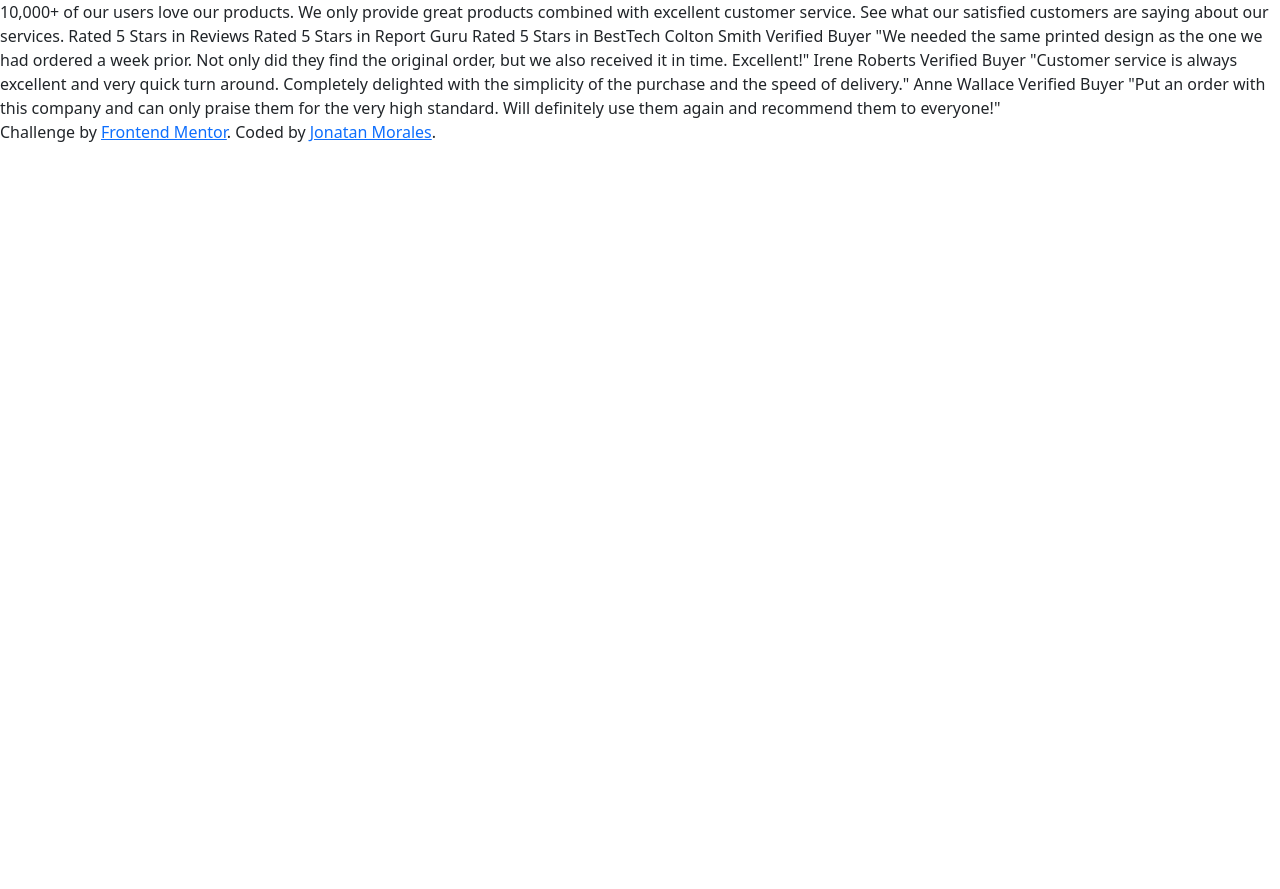
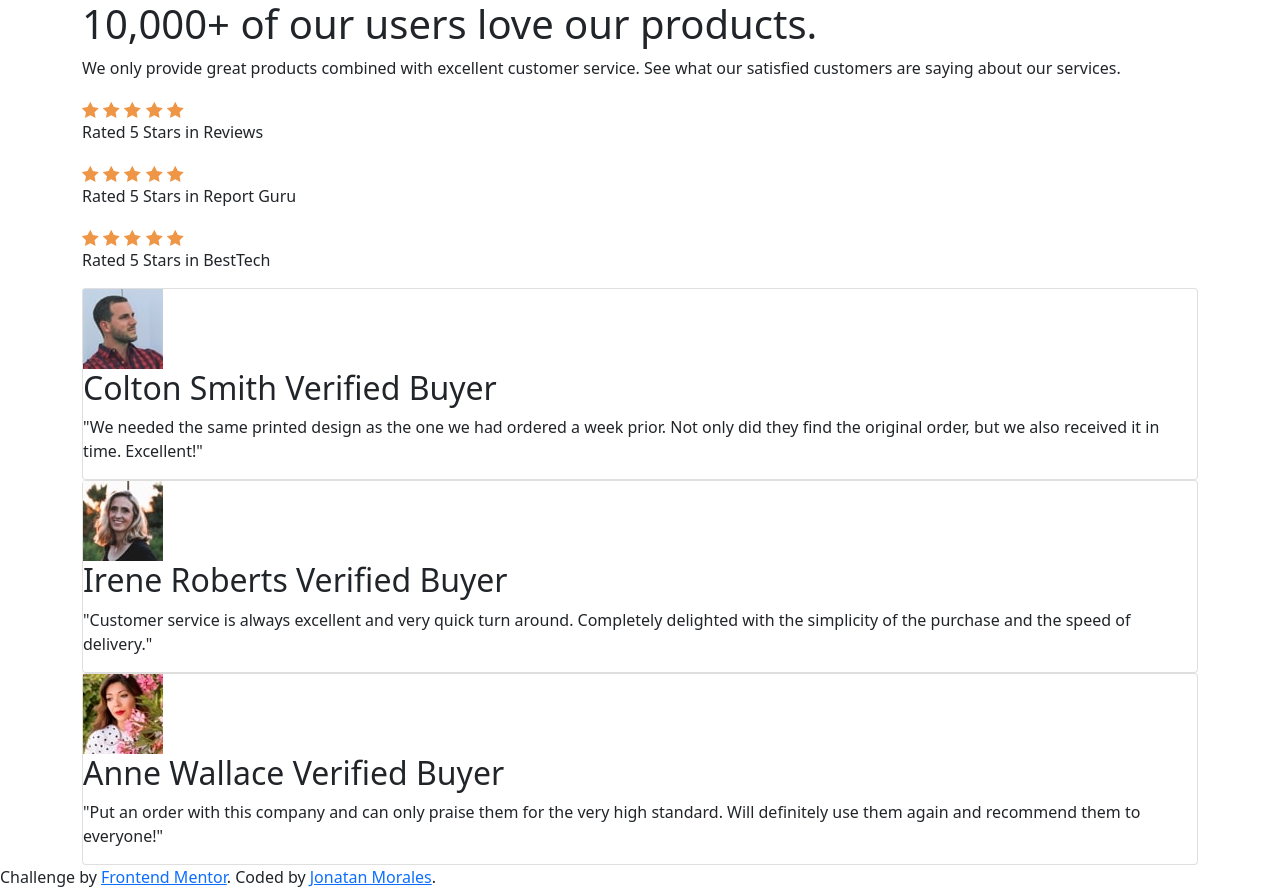
Before and after one commit to DevJonatanMorales/social-proof-section-master, a plain HTML site: page index.html in a window 1280 px wide. Before the commit the page ends 800 px from the top, so only its background shows below. Drawn offline with nearby package versions, Linux system fonts and the light colour scheme.

Commit message:
estructura

```diff
--- a/index.html
+++ b/index.html
@@ -33,17 +33,188 @@
     <link rel="stylesheet" href="./css/main.css" />
   </head>
   <body>
-    10,000+ of our users love our products. We only provide great products
-    combined with excellent customer service. See what our satisfied customers
-    are saying about our services. Rated 5 Stars in Reviews Rated 5 Stars in
-    Report Guru Rated 5 Stars in BestTech Colton Smith Verified Buyer "We needed
-    the same printed design as the one we had ordered a week prior. Not only did
-    they find the original order, but we also received it in time. Excellent!"
-    Irene Roberts Verified Buyer "Customer service is always excellent and very
-    quick turn around. Completely delighted with the simplicity of the purchase
-    and the speed of delivery." Anne Wallace Verified Buyer "Put an order with
-    this company and can only praise them for the very high standard. Will
-    definitely use them again and recommend them to everyone!"
+    <!--    <div class="bg_img">
+      <img
+        class="img img-top"
+        src="./assets/images/bg-pattern-top-desktop.svg"
+        alt="bg pattern top desktop"
+      />
+      <img
+        class="img img-bottom"
+        src="./assets/images/bg-pattern-bottom-desktop.svg"
+        alt="bg pattern bottom"
+      />
+    </div>-->
+    <div class="container">
+      <!-- comentario principal -->
+      <main class="main">
+        <h1 class="main__title">10,000+ of our users love our products.</h1>
+        <p class="main__info">
+          We only provide great products combined with excellent customer
+          service. See what our satisfied customers are saying about our
+          services.
+        </p>
+      </main>
+
+      <aside class="aside">
+        <div class="status">
+          <!-- comentario rated 1 -->
+          <div class="rated">
+            <img
+              src="./assets/images/icon-star.svg"
+              alt="icon star"
+              class="icon__rated"
+            />
+            <img
+              src="./assets/images/icon-star.svg"
+              alt="icon star"
+              class="icon__rated"
+            />
+            <img
+              src="./assets/images/icon-star.svg"
+              alt="icon star"
+              class="icon__rated"
+            />
+            <img
+              src="./assets/images/icon-star.svg"
+              alt="icon star"
+              class="icon__rated"
+            />
+            <img
+              src="./assets/images/icon-star.svg"
+              alt="icon star"
+              class="icon__rated"
+            />
+          </div>
+          <p class="text__rated">Rated 5 Stars in Reviews</p>
+        </div>
+
+        <!-- comentario rated 2 -->
+        <div class="status">
+          <div class="rated">
+            <img
+              src="./assets/images/icon-star.svg"
+              alt="icon star"
+              class="icon__rated"
+            />
+            <img
+              src="./assets/images/icon-star.svg"
+              alt="icon star"
+              class="icon__rated"
+            />
+            <img
+              src="./assets/images/icon-star.svg"
+              alt="icon star"
+              class="icon__rated"
+            />
+            <img
+              src="./assets/images/icon-star.svg"
+              alt="icon star"
+              class="icon__rated"
+            />
+            <img
+              src="./assets/images/icon-star.svg"
+              alt="icon star"
+              class="icon__rated"
+            />
+          </div>
+          <p class="text__rated">Rated 5 Stars in Report Guru</p>
+        </div>
+
+        <!-- comentario rated 3 -->
+        <div class="status">
+          <div class="rated">
+            <img
+              src="./assets/images/icon-star.svg"
+              alt="icon star"
+              class="icon__rated"
+            />
+            <img
+              src="./assets/images/icon-star.svg"
+              alt="icon star"
+              class="icon__rated"
+            />
+            <img
+              src="./assets/images/icon-star.svg"
+              alt="icon star"
+              class="icon__rated"
+            />
+            <img
+              src="./assets/images/icon-star.svg"
+              alt="icon star"
+              class="icon__rated"
+            />
+            <img
+              src="./assets/images/icon-star.svg"
+              alt="icon star"
+              class="icon__rated"
+            />
+          </div>
+          <p class="text__rated">Rated 5 Stars in BestTech</p>
+        </div>
+      </aside>
+      <div class="profiles">
+        <!-- comentario section 1 -->
+        <section class="card">
+          <header class="card__header">
+            <img
+              src="./assets/images/image-colton.jpg"
+              alt="image de colton"
+              class="img__profile"
+            />
+            <h2 class="card__title">
+              Colton Smith
+              <span class="text__color"> Verified Buyer </span>
+            </h2>
+          </header>
+          <p class="card__info">
+            "We needed the same printed design as the one we had ordered a week
+            prior. Not only did they find the original order, but we also
+            received it in time. Excellent!"
+          </p>
+        </section>
+
+        <!-- comentario section 2 -->
+        <section class="card">
+          <header class="card__header">
+            <img
+              src="./assets/images/image-irene.jpg"
+              alt="image irene"
+              class="img__profile"
+            />
+            <h2 class="card__title">
+              Irene Roberts
+              <span class="text__color"> Verified Buyer </span>
+            </h2>
+          </header>
+          <p class="card__info">
+            "Customer service is always excellent and very quick turn around.
+            Completely delighted with the simplicity of the purchase and the
+            speed of delivery."
+          </p>
+        </section>
+
+        <!-- comentario section 3 -->
+        <section class="card">
+          <header class="card__header">
+            <img
+              src="./assets/images/image-anne.jpg"
+              alt="image anne"
+              class="img__profile"
+            />
+            <h2 class="card__title">
+              Anne Wallace
+              <span class="text__color"> Verified Buyer </span>
+            </h2>
+          </header>
+          <p class="card__info">
+            "Put an order with this company and can only praise them for the
+            very high standard. Will definitely use them again and recommend
+            them to everyone!"
+          </p>
+        </section>
+      </div>
+    </div>
 
     <footer class="attribution">
       Challenge by
@@ -51,7 +222,7 @@
         >Frontend Mentor</a
       >. Coded by
       <a
-        href="https://www.facebook.com/jonatan.morales.3572846/"
+        href="https://www.linkedin.com/in/jonatan-morales-7b4617232/"
         target="_blank"
       >
         Jonatan Morales</a
```
